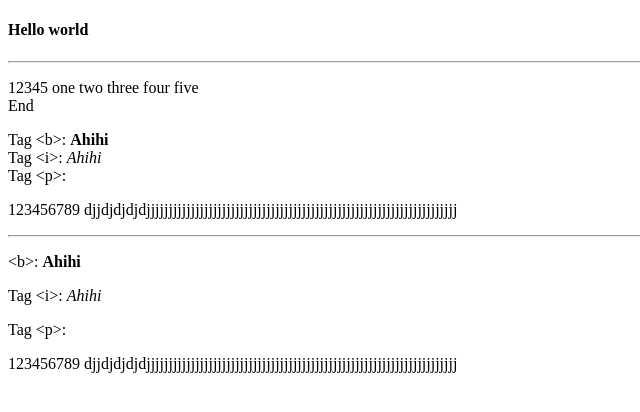
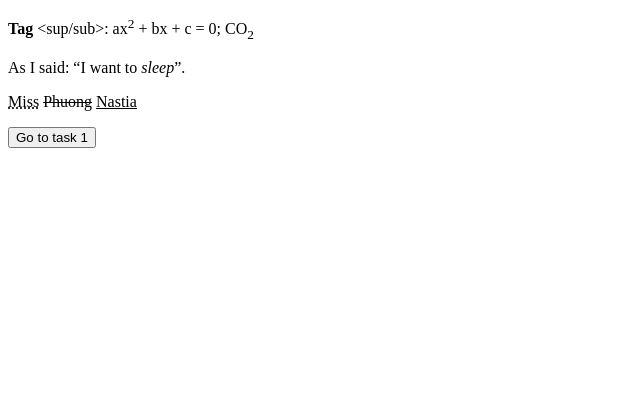
Before and after one commit to NTV-CKN/html_css, a plain HTML site: page index.html in a window 1280 px wide. Shown: the whole page, without its empty margins (0-640 px from the left). Drawn offline with Linux system fonts and the light colour scheme.

Commit message:
completed 6/8/2025 7:45pm

```diff
--- a/index.html
+++ b/index.html
@@ -4,31 +4,23 @@
 <head>
     <meta charset="UTF-8">
     <meta name="viewport" content="width=device-width, initial-scale=1.0">
-    <meta name="author" content="NTV">
-    <title>VSC</title>
+    <title>Document</title>
 </head>
 
 <body>
-    <h4>Hello world</h4>
-    <hr>
-    <p>12345 one two three four five <br>End</p>
-    <div>
-        Tag &lt;b&gt;: <b>Ahihi</b>
-        <br />
-        Tag &lt;i&gt;: <i>Ahihi</i>
-        <br />
-        Tag &lt;p&gt;: <p>123456789 djjdjdjdjdjjjjjjjjjjjjjjjjjjjjjjjjjjjjjjjjjjjjjjjjjjjjjjjjjjjjjjjjjjjjjjjjjjjjjj</p>
-    </div>
-    <hr>
-    <div>
-        <p> &lt;b&gt;: <b>Ahihi</b></p>
-        <p>Tag &lt;i&gt;: <i>Ahihi</i></p>
-        <p>Tag &lt;p&gt;:
-        <p>
-            123456789 djjdjdjdjdjjjjjjjjjjjjjjjjjjjjjjjjjjjjjjjjjjjjjjjjjjjjjjjjjjjjjjjjjjjjjjjjjjjjjj
-        </p>
-        </p>
-    </div>
+    <p>
+        <strong>Tag</strong> &lt;sup/sub&gt;:
+        ax<sup>2</sup> + bx + c = 0;
+        CO<sub>2</sub>
+    </p>
+
+    <p>
+        As I said: <q>I want to <em>sleep</em></q>.
+    </p>
+
+    <p>
+        <abbr title="BaGiaKhoChiu">Miss</abbr> <del>Phuong</del> <ins>Nastia</ins>
+    </p>
+    <button onclick="location.href='task1.html'">Go to task 1</button>
 </body>
-
 </html>
```
Also changed, not shown: task1.html (added, +45 -0 lines).
